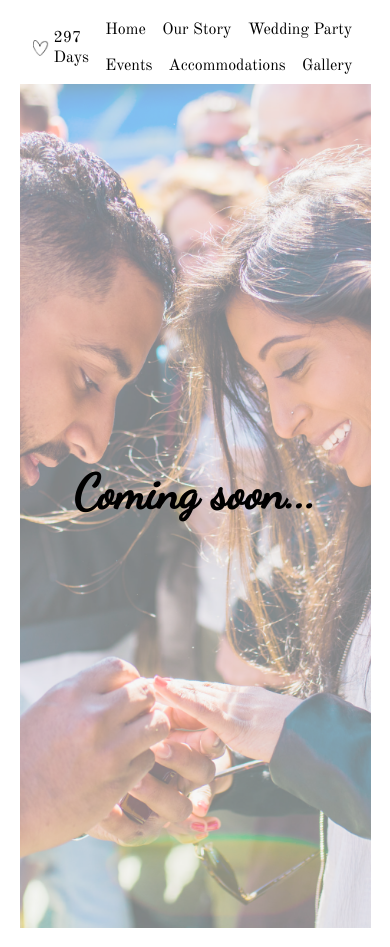
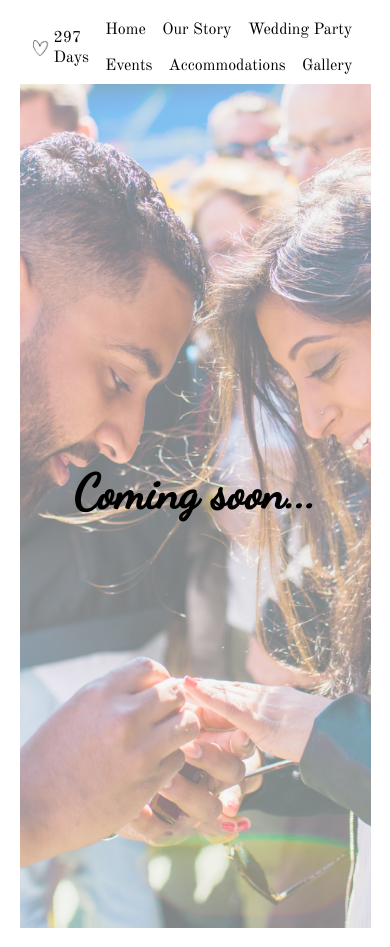
Before and after one commit to shreya317/rickyandkeya, a React (Create React App) app: page / in a window 390 px wide. Both pictures are taken after a click on the link "Our Story". Built offline with nearby package versions, Linux system fonts and the light colour scheme.

Commit message:
fix mobile styling

```diff
--- a/src/App.css
+++ b/src/App.css
@@ -93,7 +93,7 @@
   }
 
   .App-main {
-    background-position: -560px -0px;
+    background-position: -360px -0px;
   }
 
   .App-title {
--- a/src/Events.css
+++ b/src/Events.css
@@ -20,6 +20,6 @@
 /* Small screens */
 @media all and (max-width: 500px) {
     .Events-main {
-        background-position: -390px -0px;
+        background-position: -370px -0px;
     }
 }
--- a/src/Gallery.css
+++ b/src/Gallery.css
@@ -21,6 +21,6 @@
 /* Small screens */
 @media all and (max-width: 500px) {
     .Gallery-main {
-        background-position: -410px -0px;
+        background-position: -400px -0px;
     }
 }
--- a/src/Story.css
+++ b/src/Story.css
@@ -20,6 +20,6 @@
 /* Small screens */
 @media all and (max-width: 500px) {
     .Story-main {
-        background-position: -560px -0px;
+        background-position: -530px -0px;
     }
 }
```
